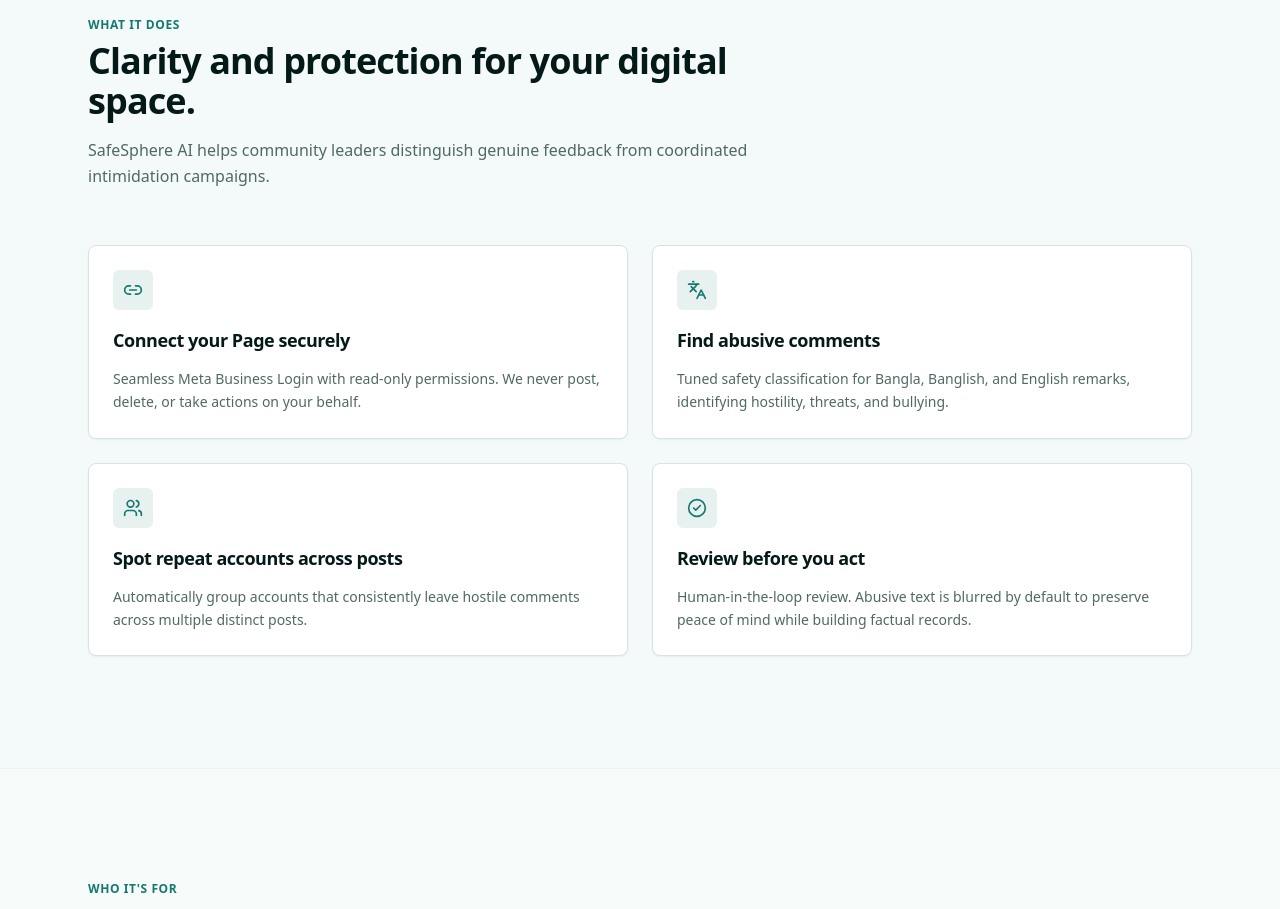
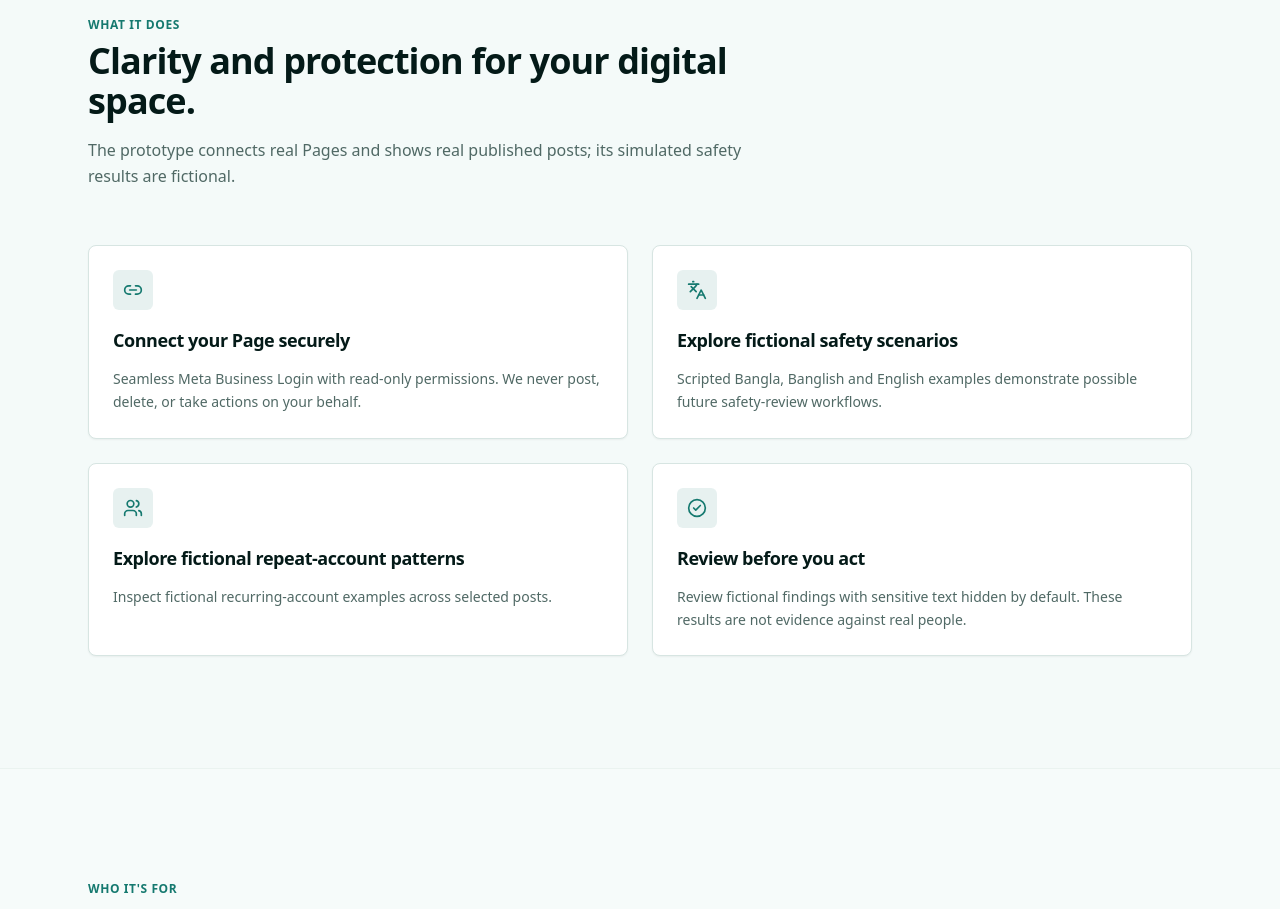
Before and after one commit to Rafi12234/SafeSphere-AI, a Next.js app in the folder frontend/: page / in a window 1280 px wide. Shown: the part 1240-2149 px from the top of the page. Built offline with nearby package versions, Linux system fonts and the light colour scheme; no server answers.

Commit message:
fix(landing): distinguish prototype functionality from simulated safety features

```diff
--- a/frontend/src/components/landing/Features.tsx
+++ b/frontend/src/components/landing/Features.tsx
@@ -15,21 +15,21 @@ export function Features() {
     },
     {
       icon: Languages,
-      title: "Find abusive comments",
+      title: "Explore fictional safety scenarios",
       description:
-        "Tuned safety classification for Bangla, Banglish, and English remarks, identifying hostility, threats, and bullying.",
+        "Scripted Bangla, Banglish and English examples demonstrate possible future safety-review workflows.",
     },
     {
       icon: Users,
-      title: "Spot repeat accounts across posts",
+      title: "Explore fictional repeat-account patterns",
       description:
-        "Automatically group accounts that consistently leave hostile comments across multiple distinct posts.",
+        "Inspect fictional recurring-account examples across selected posts.",
     },
     {
       icon: CheckCircle2,
       title: "Review before you act",
       description:
-        "Human-in-the-loop review. Abusive text is blurred by default to preserve peace of mind while building factual records.",
+        "Review fictional findings with sensitive text hidden by default. These results are not evidence against real people.",
     },
   ];
 
@@ -44,7 +44,7 @@ export function Features() {
             Clarity and protection for your digital space.
           </h2>
           <p className="mt-4 text-base text-muted-foreground leading-relaxed">
-            SafeSphere AI helps community leaders distinguish genuine feedback from coordinated intimidation campaigns.
+            The prototype connects real Pages and shows real published posts; its simulated safety results are fictional.
           </p>
         </Reveal>
 
```
